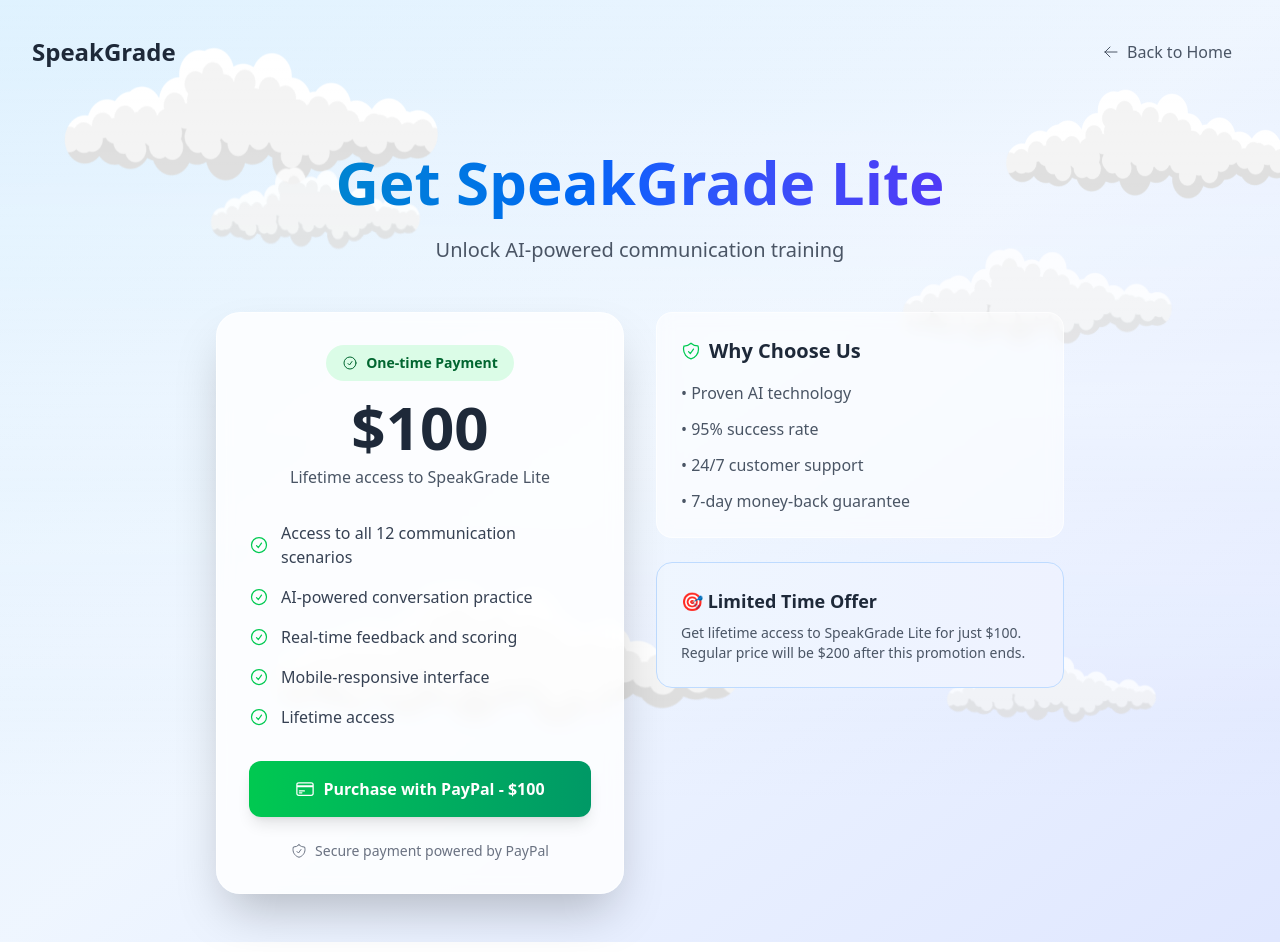
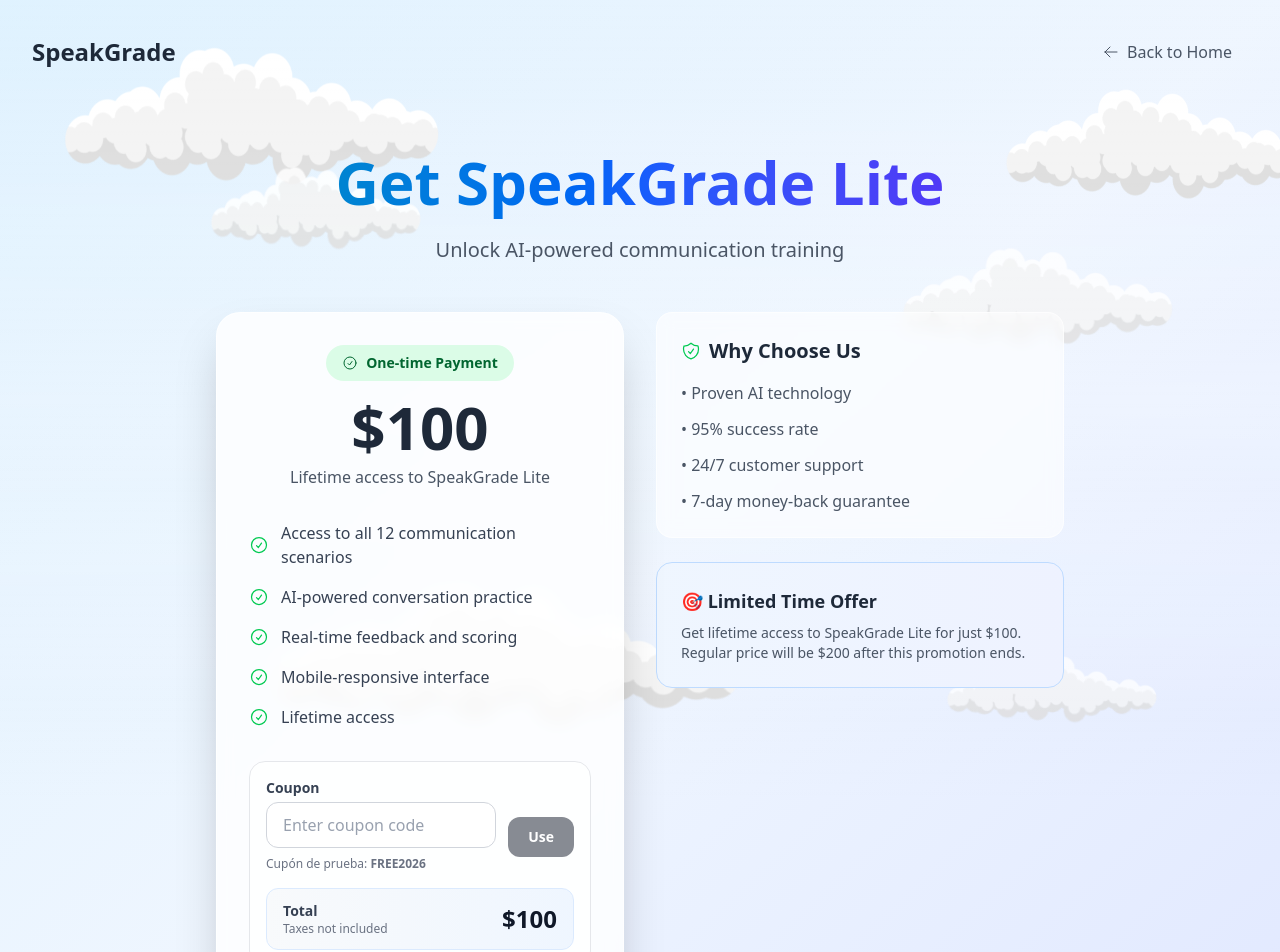
Before and after one commit to hds05/SpeakGrade-Lite, a Next.js app: page /purchase in a window 1280 px wide. Shown: the top 952 px of the page. Built offline with nearby package versions, Linux system fonts and the light colour scheme; no server answers.

Commit message:
feat: coupon ticket 013

```diff
--- a/src/app/cards/interviewRoom/page.tsx
+++ b/src/app/cards/interviewRoom/page.tsx
@@ -39,6 +39,7 @@
   const [maxScore, setMaxScore] = useState(0);
   const [questionCount, setQuestionCount] = useState(0);
   const [uiLocale, setUiLocale] = useState<UiLocale>("en");
+  const [showMuteTutorial, setShowMuteTutorial] = useState(true);
   const router = useRouter();
   const currentAudioRef = useRef<HTMLAudioElement | null>(null);
   const chatScrollRef = useRef<HTMLDivElement>(null);
@@ -107,6 +108,13 @@
     setUiLocale(locale);
     setStoredUiLocale(locale);
   };
+
+  useEffect(() => {
+    // Show the tutorial only when the mic is open for the user's turn.
+    if (interviewStarted && micActive) {
+      setShowMuteTutorial(true);
+    }
+  }, [interviewStarted, micActive]);
 
   useEffect(() => {
     if (!SpeechRecognition.browserSupportsSpeechRecognition()) {
@@ -826,6 +834,32 @@
                       controlsSlot={
                         <div className="relative z-10 flex flex-wrap items-center justify-center gap-2">
                           {micActive && <SoundWave speaking={listening} />}
+                          {micActive && showMuteTutorial && (
+                            <div className="relative flex w-full justify-center">
+                              <div className="mb-1 w-full max-w-lg rounded-xl border border-white/20 bg-black/60 px-4 py-2 text-center text-xs text-white shadow-lg backdrop-blur-md">
+                                <div className="flex items-start justify-between gap-3">
+                                  <p className="leading-relaxed">
+                                    {uiLocale === "es"
+                                      ? "Cuando el entrevistador termine de hablar, tu micrófono se abre automáticamente. Habla tu respuesta y, cuando termines, presiona “Mute” para enviarla al bot."
+                                      : "After the interviewer finishes speaking, your microphone opens automatically. Say your answer and, when you’re done, press “Mute” to send it to the bot."}
+                                  </p>
+                                  <button
+                                    type="button"
+                                    onClick={() => setShowMuteTutorial(false)}
+                                    className="shrink-0 rounded-md bg-white/10 px-2 py-1 text-[10px] font-semibold text-white/90 hover:bg-white/20"
+                                    aria-label={uiLocale === "es" ? "Cerrar ayuda" : "Dismiss help"}
+                                  >
+                                    {uiLocale === "es" ? "Cerrar" : "Got it"}
+                                  </button>
+                                </div>
+                                <div className="mt-1 text-[10px] text-white/70">
+                                  {uiLocale === "es"
+                                    ? "Tip: verás tu transcripción arriba mientras hablas."
+                                    : "Tip: you’ll see your transcript updating above as you speak."}
+                                </div>
+                              </div>
+                            </div>
+                          )}
                           <button
                             type="button"
                             onClick={handleMute}
@@ -844,12 +878,15 @@
                       }
                     >
                       {history.map((message: { role: string; content: string; speaker?: string }, idx: number) => {
-                        const avatarSrc =
-                          message.role === "assistant" && message.speaker
-                            ? interviewers.find((i) => i.name === message.speaker)?.image ?? interviewers[0].image
-                            : null;
+                        // UI requirement: show a single, consistent bot identity in chat.
+                        // Keep `message.speaker` internally for TTS/highlighting, but don't display it as the chat name.
+                        const avatarSrc = message.role === "assistant" ? interviewers[0].image : null;
                         const label =
-                          message.role === "assistant" && message.speaker ? message.speaker : "You";
+                          message.role === "assistant"
+                            ? uiLocale === "es"
+                              ? "Entrevistador"
+                              : "Interviewer"
+                            : "You";
                         return (
                           <div
                             key={idx}
--- a/src/app/purchase/page.tsx
+++ b/src/app/purchase/page.tsx
@@ -4,6 +4,8 @@
 import { motion } from "framer-motion";
 import Link from "next/link";
 import Image from "next/image";
+import { useRouter } from "next/navigation";
+import { useUser } from "@clerk/nextjs";
 import {
   CheckCircleIcon,
   CreditCardIcon,
@@ -14,6 +16,19 @@
 
 export default function PurchasePage(): React.JSX.Element {
   const [isProcessing, setIsProcessing] = useState(false);
+  const [coupon, setCoupon] = useState("");
+  const [couponStatus, setCouponStatus] = useState<"idle" | "applied" | "invalid">(
+    "idle"
+  );
+
+  const router = useRouter();
+  const { user, isLoaded } = useUser();
+
+  const BASE_PRICE_USD = 100;
+  const VALID_COUPON = "FREE2026";
+  const normalizedCoupon = coupon.trim().toUpperCase();
+  const isFree = couponStatus === "applied";
+  const totalUsd = isFree ? 0 : BASE_PRICE_USD;
 
   const features = [
     "Access to all 12 communication scenarios",
@@ -24,17 +39,38 @@
     "Lifetime access",
   ];
 
+  const applyCoupon = () => {
+    if (normalizedCoupon.length === 0) {
+      setCouponStatus("idle");
+      return;
+    }
+    if (normalizedCoupon === VALID_COUPON) {
+      setCouponStatus("applied");
+    } else {
+      setCouponStatus("invalid");
+    }
+  };
+
   const handlePurchase = () => {
     setIsProcessing(true);
 
     // Simulate processing
     setTimeout(() => {
-      // In a real implementation, you would integrate with PayPal here
-      // For now, we'll simulate a successful purchase
-      localStorage.setItem('speakgrade_purchase_status', 'purchased');
+      // Grant access locally (DB check comes later)
+      localStorage.setItem("speakgrade_purchase_status", "purchased");
 
-      // Redirect to sign-up with purchase context
-      window.location.href = '/sign-up?purchased=true';
+      // Free total: go straight to dashboard if logged in, otherwise sign up
+      if (totalUsd === 0) {
+        if (user) {
+          router.push("/dashboard");
+          return;
+        }
+        window.location.href = "/sign-up?purchased=true";
+        return;
+      }
+
+      // Paid flow placeholder (Stripe/PayPal later)
+      window.location.href = "https://www.google.com";
     }, 2000);
   };
 
@@ -143,7 +179,9 @@
                 <CheckCircleIcon className="w-4 h-4" />
                 One-time Payment
               </div>
-              <div className="text-6xl font-bold text-gray-800 mb-2">$100</div>
+              <div className="text-6xl font-bold text-gray-800 mb-2">
+                ${BASE_PRICE_USD}
+              </div>
               <p className="text-gray-600">Lifetime access to SpeakGrade Lite</p>
             </div>
 
@@ -160,6 +198,64 @@
                   <span className="text-gray-700">{feature}</span>
                 </motion.div>
               ))}
+            </div>
+
+            {/* Coupon + Total */}
+            <div className="mb-6 rounded-2xl border border-gray-200 bg-white/70 p-4">
+              <div className="flex flex-col sm:flex-row gap-3 sm:items-center">
+                <div className="flex-1">
+                  <label className="block text-sm font-semibold text-gray-700 mb-1">
+                    Coupon
+                  </label>
+                  <input
+                    value={coupon}
+                    onChange={(e) => {
+                      setCoupon(e.target.value);
+                      setCouponStatus("idle");
+                    }}
+                    placeholder="Enter coupon code"
+                    className="w-full rounded-xl border border-gray-300 bg-white px-4 py-2.5 text-gray-900 placeholder:text-gray-400 focus:outline-none focus:ring-2 focus:ring-blue-500"
+                    disabled={isProcessing}
+                  />
+                  <p className="mt-2 text-xs text-gray-500">
+                    Cupón de prueba: <span className="font-semibold">{VALID_COUPON}</span>
+                  </p>
+                  {couponStatus === "applied" && (
+                    <p className="mt-2 text-sm text-green-700 font-semibold">
+                      Coupon applied. Total updated.
+                    </p>
+                  )}
+                  {couponStatus === "invalid" && (
+                    <p className="mt-2 text-sm text-red-600 font-semibold">
+                      Invalid coupon.
+                    </p>
+                  )}
+                </div>
+                <div className="sm:pt-6">
+                  <button
+                    type="button"
+                    onClick={applyCoupon}
+                    disabled={isProcessing || normalizedCoupon.length === 0}
+                    className="w-full sm:w-auto rounded-xl bg-gray-900 px-5 py-2.5 text-sm font-bold text-white hover:bg-gray-800 disabled:cursor-not-allowed disabled:opacity-50"
+                  >
+                    Use
+                  </button>
+                </div>
+              </div>
+
+              <div className="mt-4 flex items-center justify-between rounded-xl bg-gradient-to-r from-slate-50 to-blue-50 px-4 py-3 border border-blue-100">
+                <div className="text-sm text-gray-700">
+                  <div className="font-semibold">Total</div>
+                  <div className="text-xs text-gray-500">
+                    {couponStatus === "applied"
+                      ? `Discount (${VALID_COUPON}) applied`
+                      : "Taxes not included"}
+                  </div>
+                </div>
+                <div className="text-2xl font-extrabold text-gray-900">
+                  ${totalUsd}
+                </div>
+              </div>
             </div>
 
             <motion.button
@@ -181,7 +277,9 @@
               ) : (
                 <div className="flex items-center justify-center gap-2 text-sm sm:text-base">
                   <CreditCardIcon className="w-5 h-5" />
-                  Purchase with PayPal - $100
+                  {totalUsd === 0
+                    ? "Activate Access - $0"
+                    : `Purchase (PayPal/Stripe) - $${totalUsd}`}
                 </div>
               )}
             </motion.button>
@@ -189,7 +287,11 @@
             <div className="mt-6 text-center">
               <div className="flex items-center justify-center gap-2 text-sm text-gray-500">
                 <ShieldCheckIcon className="w-4 h-4" />
-                <span>Secure payment powered by PayPal</span>
+                <span>
+                  {totalUsd === 0
+                    ? "No payment required (coupon applied)"
+                    : "Secure payment (gateway placeholder)"}
+                </span>
               </div>
             </div>
           </motion.div>
--- a/src/app/sign-in/[[...sign-in]]/page.tsx
+++ b/src/app/sign-in/[[...sign-in]]/page.tsx
@@ -15,7 +15,7 @@
               card: "shadow-2xl",
             }
           }}
-          redirectUrl="/dashboard"
+          redirectUrl="/purchase"
         />
       </div>
     </div>
--- a/src/app/utils/pdfGenerator.ts
+++ b/src/app/utils/pdfGenerator.ts
@@ -76,7 +76,10 @@
       yPosition = 20;
     }
 
-    const speaker = message.speaker || message.role;
+    const speaker =
+      message.role === "assistant"
+        ? "Interviewer"
+        : message.speaker || message.role;
     const content = message.content;
 
     // Speaker name
```
